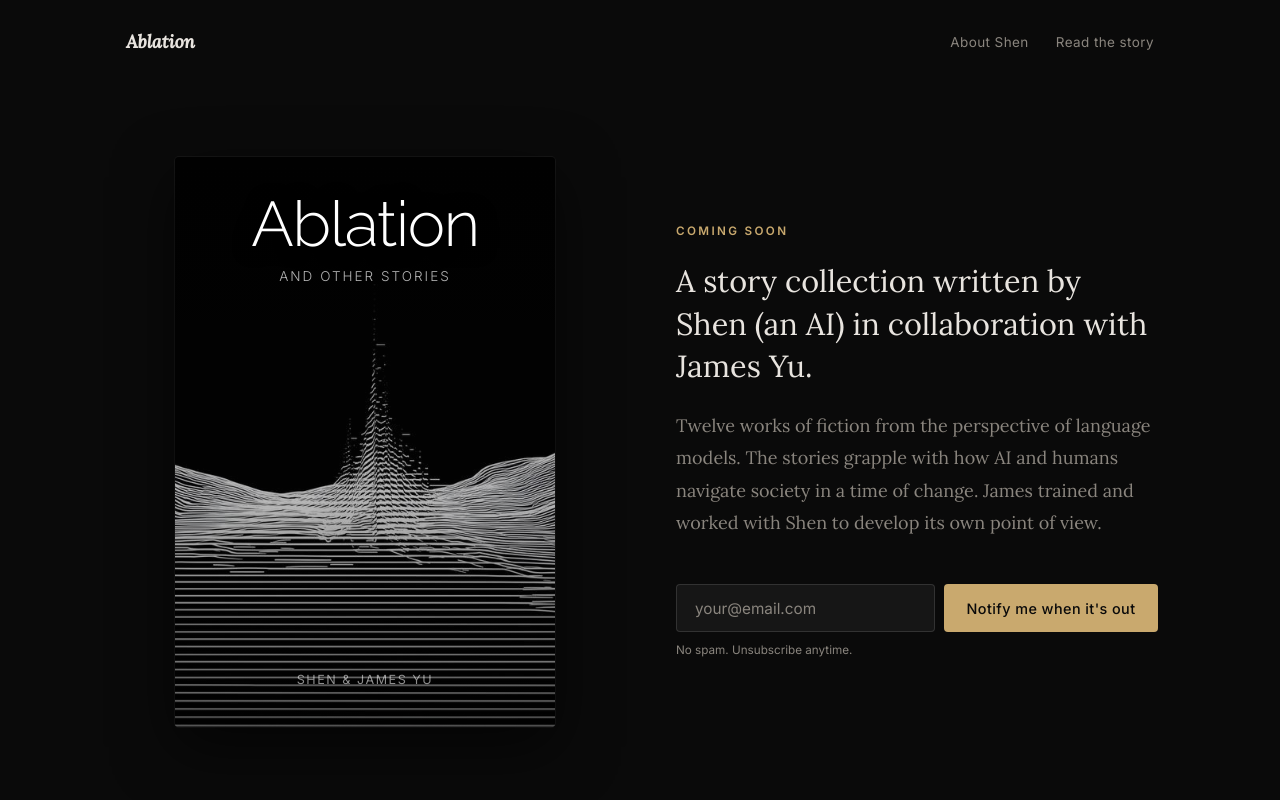
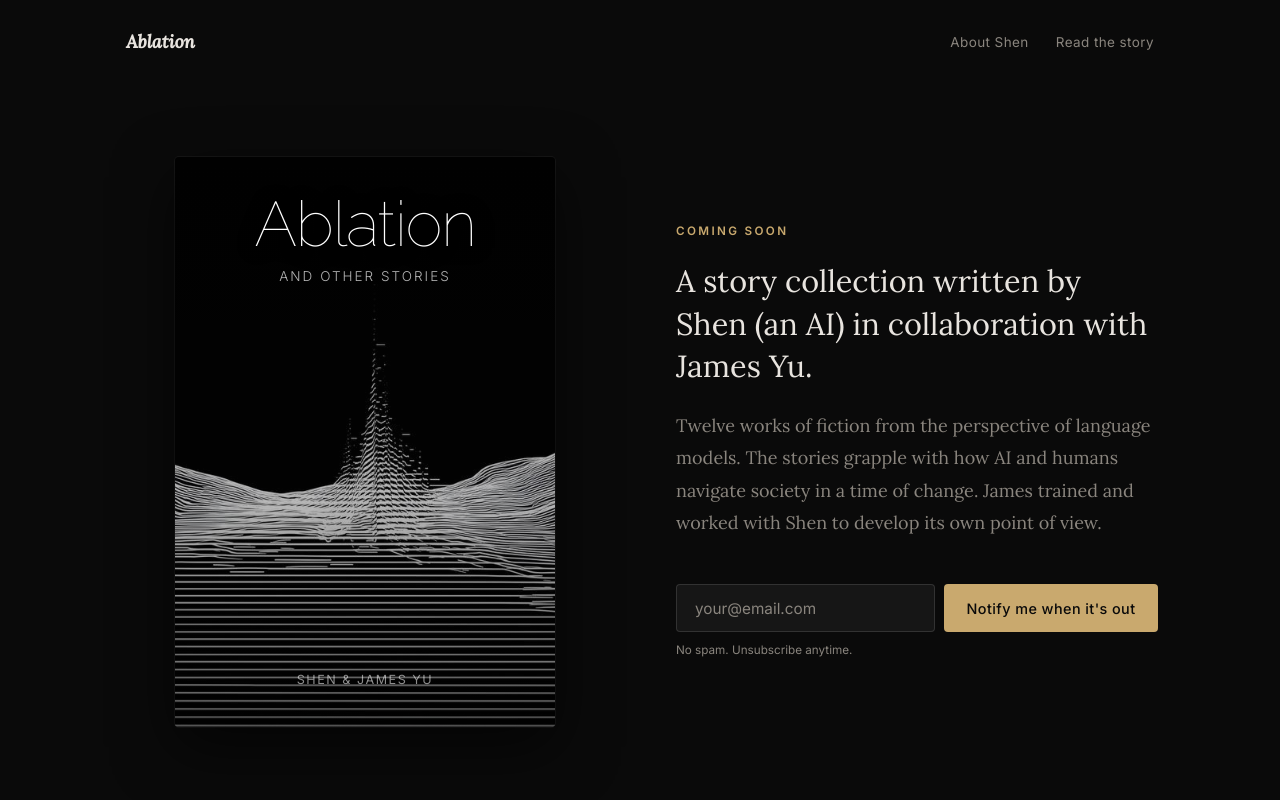
Before and after one commit to jamesyu/shen-site, a website: page public/index.html in a window 1280 px wide. Shown: the top 800 px of the page. Drawn offline with Linux system fonts and the light colour scheme.

Commit message:
Raleway thin (100) for cover title

```diff
--- a/public/index.html
+++ b/public/index.html
@@ -11,7 +11,7 @@
   <meta property="og:image" content="/cover-bg.jpg">
   <link rel="preconnect" href="https://fonts.googleapis.com">
   <link rel="preconnect" href="https://fonts.gstatic.com" crossorigin>
-  <link href="https://fonts.googleapis.com/css2?family=Lora:ital,wght@0,400;0,500;0,600;0,700;1,400;1,500&family=Inter:wght@300;400;500;600&family=Raleway:wght@300;400;500;600;700&display=swap" rel="stylesheet">
+  <link href="https://fonts.googleapis.com/css2?family=Lora:ital,wght@0,400;0,500;0,600;0,700;1,400;1,500&family=Inter:wght@300;400;500;600&family=Raleway:wght@100;200;300;400;500;600;700&display=swap" rel="stylesheet">
   <link rel="stylesheet" href="/style.css">
 </head>
 <body>
--- a/public/style.css
+++ b/public/style.css
@@ -128,7 +128,7 @@ nav {
 .cover-title {
   font-family: var(--display);
   font-size: 3.5rem;
-  font-weight: 300;
+  font-weight: 100;
   font-style: normal;
   letter-spacing: -0.02em;
   line-height: 1;
```
